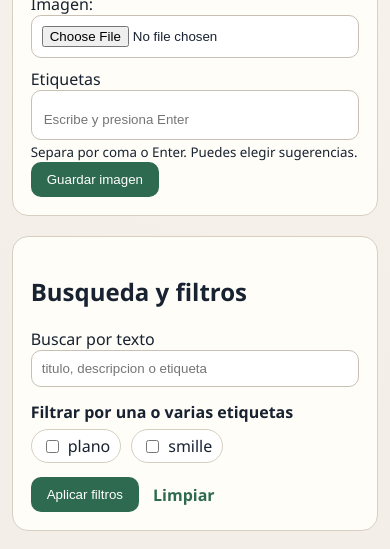
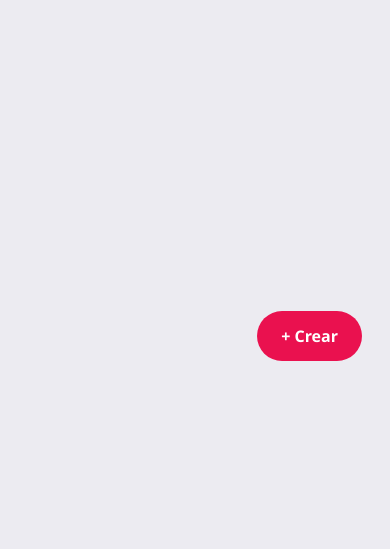
Before and after one commit to 01001110J/imgs, a Django app: page / in a window 390 px wide. Shown: the part 459-1008 px from the top of the page. After the commit the page ends 820 px from the top, so only its background shows below. Run offline with Django 5.2, Linux system fonts and the light colour scheme; data comes from the database, SQL or seed files in the repository; both versions use the stored data as it was after the commit.

Commit message:
feat: Refactor gallery app with improved forms, views, and templates; add drag-and-drop functionality for image uploads

```diff
--- a/gallery/forms.py
+++ b/gallery/forms.py
@@ -4,36 +4,29 @@ from .models import ImageItem, Tag
 
 
 class ImageItemForm(forms.ModelForm):
-    tags_text = forms.CharField(
-        required=False,
-        label="Etiquetas",
-        help_text="Separa etiquetas por coma. Ej: playa, familia, vacaciones",
-        widget=forms.TextInput(
-            attrs={
-                "placeholder": "playa, familia, vacaciones",
-                "list": "tag-suggestions",
-                "autocomplete": "off",
-            }
-        ),
-    )
+    tags_text = forms.CharField(required=False, label="Tags")
 
     class Meta:
         model = ImageItem
         fields = ["title", "description", "image", "tags_text"]
         labels = {
-            "title": "Titulo",
-            "description": "Descripcion",
+            "title": "Titulo (opcional)",
+            "description": "Descripcion (opcional)",
             "image": "Imagen",
         }
 
     def __init__(self, *args, **kwargs):
         super().__init__(*args, **kwargs)
+        self.fields["title"].required = False
         self.fields["image"].required = False
 
         if self.instance and self.instance.pk:
             self.fields["tags_text"].initial = ", ".join(
                 self.instance.tags.order_by("name").values_list("name", flat=True)
             )
+
+    def clean_title(self):
+        return (self.cleaned_data.get("title") or "").strip()
 
     def save(self, commit=True):
         item = super().save(commit=commit)
--- a/gallery/models.py
+++ b/gallery/models.py
@@ -12,7 +12,7 @@ class Tag(models.Model):
 
 
 class ImageItem(models.Model):
-    title = models.CharField(max_length=120)
+    title = models.CharField(max_length=120, blank=True, default="")
     description = models.TextField(blank=True)
     image = models.FileField(upload_to="gallery/")
     tags = models.ManyToManyField(Tag, related_name="images", blank=True)
--- a/gallery/static/gallery/styles.css
+++ b/gallery/static/gallery/styles.css
@@ -1,214 +1,97 @@
 :root {
-    --bg: #f3efe8;
-    --card: #fffdf8;
-    --ink: #182230;
-    --accent: #2d6a4f;
-    --danger: #b42318;
-    --line: #d7cfc2;
+    --bg: #ecebf1;
+    --surface: #f4f4fa;
+    --chip: #dee1eb;
+    --ink: #20161d;
+    --muted: #6d6472;
+    --primary: #be003a;
+    --line: #d8d2dd;
 }
 
 * { box-sizing: border-box; }
+body { margin: 0; font-family: "Segoe UI", sans-serif; background: var(--bg); color: var(--ink); }
 
-body {
-    margin: 0;
-    font-family: "Segoe UI", Tahoma, sans-serif;
-    background: radial-gradient(circle at top right, #f9f6ef, var(--bg) 60%);
-    color: var(--ink);
+.topbar { padding: 16px 32px 0; }
+.search-wrap input {
+    width: min(920px, 100%);
+    margin: 0 auto;
+    display: block;
+    border: none;
+    border-radius: 999px;
+    padding: 16px 22px;
+    background: #e3e5ee;
+    font-size: 20px;
 }
 
-.container {
-    width: min(1080px, 92vw);
-    margin: 30px auto 50px;
+.page { padding: 22px 32px 42px; }
+.tags-row { display: flex; flex-wrap: wrap; gap: 12px; margin-bottom: 20px; }
+.tag-pill {
+    text-decoration: none; color: #3d3040; background: var(--chip); padding: 10px 18px;
+    border-radius: 999px; font-weight: 600;
+}
+.tag-pill.is-active { background: var(--primary); color: #fff; }
+
+.masonry-grid { column-count: 4; column-gap: 16px; }
+.masonry-grid.three-col { column-count: 3; }
+.visual-card { display: inline-block; width: 100%; margin: 0 0 16px; }
+.visual-card img { width: 100%; border-radius: 20px; display: block; break-inside: avoid; }
+
+.floating-create {
+    position: fixed; right: 28px; bottom: 24px; background: #ea114f; color: #fff;
+    text-decoration: none; padding: 14px 24px; border-radius: 999px; font-weight: 700;
 }
 
-.container.narrow {
-    width: min(780px, 94vw);
+.detail-layout { display: grid; grid-template-columns: 1.5fr 1fr; gap: 24px; align-items: start; }
+.hero-image { width: 100%; border-radius: 18px; }
+.detail-side { background: var(--surface); border-radius: 16px; padding: 18px; }
+.detail-side h1 { margin: 0 0 8px; }
+.detail-side p { color: #443846; line-height: 1.5; }
+.chips { display: flex; flex-wrap: wrap; gap: 8px; margin-top: 12px; }
+.chips span { background: #e7e8f0; padding: 6px 10px; border-radius: 999px; font-size: 13px; }
+.detail-actions { display: flex; gap: 10px; flex-wrap: wrap; margin-top: 14px; }
+
+.btn {
+    border: none; background: var(--primary); color: #fff; padding: 11px 18px;
+    border-radius: 12px; text-decoration: none; cursor: pointer; font-weight: 600;
+}
+.btn-danger { background: #7f142d; }
+.btn-light { background: #ececf4; color: #291f2a; }
+
+.similar-head { margin-top: 26px; }
+
+.upload-layout { display: grid; grid-template-columns: 1.3fr 1fr; gap: 24px; }
+.drop-panel, .meta-panel { background: var(--surface); border-radius: 18px; padding: 16px; }
+.drop-zone {
+    min-height: 340px; border: 2px dashed #e7cad5; border-radius: 16px;
+    display: grid; place-items: center; text-align: center; color: var(--muted);
+}
+.drop-zone.is-dragover { background: #fceef3; border-color: #d94b77; }
+.drop-big { font-size: 34px; margin: 0; color: #1d1530; }
+
+#id_image_file { display: none; }
+.form-grid { display: grid; gap: 10px; }
+.form-grid input[type="text"], .form-grid textarea {
+    border: none; border-radius: 12px; background: #e7e9f2; padding: 12px;
+}
+.form-grid textarea { min-height: 90px; }
+
+.js-tags-hidden { display: none; }
+.chip-input-wrap { border-radius: 12px; background: #e7e9f2; padding: 8px; }
+.tag-chips { display: flex; flex-wrap: wrap; gap: 8px; margin-bottom: 8px; }
+.tag-chip { background: var(--primary); color: #fff; border-radius: 999px; padding: 5px 10px; display: inline-flex; gap: 8px; align-items: center; }
+.tag-chip-remove { background: transparent; color: #fff; border: none; cursor: pointer; padding: 0; }
+.js-tags-input { width: 100%; border: none; outline: none; background: transparent; }
+
+.preview-image { width: 100%; border-radius: 14px; margin-bottom: 12px; }
+.empty-note { color: #5d4f5d; }
+
+@media (max-width: 1000px) {
+    .masonry-grid, .masonry-grid.three-col { column-count: 2; }
+    .detail-layout, .upload-layout { grid-template-columns: 1fr; }
 }
 
-h1 { margin-bottom: 18px; }
-
-.card {
-    background: var(--card);
-    border: 1px solid var(--line);
-    border-radius: 16px;
-    padding: 18px;
-    margin-bottom: 20px;
+@media (max-width: 640px) {
+    .topbar { padding: 12px 14px 0; }
+    .page { padding: 16px 14px 90px; }
+    .masonry-grid, .masonry-grid.three-col { column-count: 1; }
 }
-
-.form-grid p { margin: 10px 0; }
-input[type="text"], textarea, input[type="file"] {
-    width: 100%;
-    border: 1px solid #c9c0b5;
-    border-radius: 10px;
-    padding: 10px;
-    background: #fff;
-}
-.js-tags-hidden { display: none; }
-
-.chip-input-wrap {
-    border: 1px solid #c9c0b5;
-    border-radius: 10px;
-    background: #fff;
-    padding: 8px;
-}
-
-.tag-chips {
-    display: flex;
-    flex-wrap: wrap;
-    gap: 8px;
-    margin-bottom: 8px;
-}
-
-.tag-chip {
-    display: inline-flex;
-    align-items: center;
-    gap: 8px;
-    padding: 5px 10px;
-    border-radius: 999px;
-    background: #eef5f0;
-    color: #254638;
-    font-size: 13px;
-}
-
-.tag-chip-remove {
-    border: none;
-    background: transparent;
-    color: #254638;
-    padding: 0;
-    line-height: 1;
-    cursor: pointer;
-    font-size: 12px;
-}
-
-.js-tags-input {
-    border: none !important;
-    padding: 4px !important;
-    outline: none;
-}
-
-button,
-.btn-secondary {
-    border: none;
-    background: var(--accent);
-    color: #fff;
-    padding: 10px 16px;
-    border-radius: 10px;
-    cursor: pointer;
-    text-decoration: none;
-    display: inline-block;
-}
-
-button:hover,
-.btn-secondary:hover { filter: brightness(1.05); }
-
-.btn-danger {
-    background: var(--danger);
-}
-
-.filter-form .label {
-    margin: 14px 0 6px;
-    font-weight: 600;
-}
-
-.tags-wrap {
-    display: flex;
-    flex-wrap: wrap;
-    gap: 10px;
-}
-
-.tag-item {
-    display: inline-flex;
-    align-items: center;
-    gap: 6px;
-    border: 1px solid var(--line);
-    border-radius: 999px;
-    padding: 5px 10px;
-    background: #fff;
-}
-
-.actions {
-    display: flex;
-    align-items: center;
-    gap: 14px;
-    margin-top: 14px;
-}
-
-.actions a {
-    color: var(--accent);
-    text-decoration: none;
-    font-weight: 600;
-}
-
-.gallery-grid {
-    display: grid;
-    grid-template-columns: repeat(auto-fill, minmax(240px, 1fr));
-    gap: 16px;
-}
-
-.image-card {
-    background: #fff;
-    border: 1px solid var(--line);
-    border-radius: 14px;
-    overflow: hidden;
-}
-
-.image-card img {
-    width: 100%;
-    height: 190px;
-    object-fit: cover;
-    display: block;
-}
-
-.image-card .content { padding: 12px; }
-.image-card h3 { margin: 0 0 8px; }
-.image-card p { margin: 0 0 10px; }
-
-.chips {
-    display: flex;
-    flex-wrap: wrap;
-    gap: 8px;
-}
-
-.chips span {
-    font-size: 12px;
-    padding: 5px 8px;
-    border-radius: 999px;
-    background: #eef5f0;
-    color: #254638;
-}
-
-.chips .muted { background: #f0f0f0; color: #666; }
-
-.card-actions {
-    margin-top: 12px;
-    display: flex;
-    gap: 10px;
-    align-items: center;
-}
-
-.card-actions form {
-    margin: 0;
-}
-
-.preview {
-    width: 100%;
-    max-height: 360px;
-    object-fit: cover;
-    border-radius: 12px;
-    border: 1px solid var(--line);
-    margin-bottom: 14px;
-}
-
-.empty {
-    grid-column: 1 / -1;
-    border: 1px dashed var(--line);
-    border-radius: 12px;
-    padding: 20px;
-    text-align: center;
-    background: #fff;
-}
-
-@media (max-width: 720px) {
-    .container { width: 94vw; margin-top: 16px; }
-    .image-card img { height: 170px; }
-}
--- a/gallery/static/gallery/tags.js
+++ b/gallery/static/gallery/tags.js
@@ -4,14 +4,13 @@
     }
 
     function initTagInput(container) {
-        if (!container) return;
-
-        var hiddenInput = container.querySelector(".js-tags-hidden");
+        var hiddenInput = container.querySelector('input[name="tags_text"]');
         var textInput = container.querySelector(".js-tags-input");
         var chipsWrap = container.querySelector(".js-tags-chips");
         var suggestions = container.querySelector(".js-tags-suggestions");
+        if (!hiddenInput || !textInput || !chipsWrap) return;
 
-        if (!hiddenInput || !textInput || !chipsWrap) return;
+        hiddenInput.classList.add("js-tags-hidden");
 
         var tags = [];
 
@@ -30,7 +29,6 @@
                 removeBtn.type = "button";
                 removeBtn.className = "tag-chip-remove";
                 removeBtn.textContent = "x";
-                removeBtn.setAttribute("aria-label", "Quitar etiqueta " + tag);
                 removeBtn.addEventListener("click", function () {
                     tags = tags.filter(function (t) { return t !== tag; });
                     renderChips();
@@ -44,31 +42,26 @@
 
         function addTag(raw) {
             var tag = normalizeTag(raw);
-            if (!tag) return;
-            if (!tags.includes(tag)) {
+            if (tag && !tags.includes(tag)) {
                 tags.push(tag);
                 renderChips();
                 syncHidden();
             }
         }
 
-        function loadInitialTags() {
-            var initial = hiddenInput.value || "";
-            initial.split(",").forEach(function (value) {
-                var tag = normalizeTag(value);
-                if (tag && !tags.includes(tag)) tags.push(tag);
-            });
-            renderChips();
-            syncHidden();
-        }
+        (hiddenInput.value || "").split(",").forEach(function (value) {
+            var tag = normalizeTag(value);
+            if (tag && !tags.includes(tag)) tags.push(tag);
+        });
+        renderChips();
+        syncHidden();
 
         textInput.addEventListener("keydown", function (event) {
             if (event.key === "Enter" || event.key === ",") {
                 event.preventDefault();
                 addTag(textInput.value);
                 textInput.value = "";
-            }
-            if (event.key === "Backspace" && !textInput.value && tags.length > 0) {
+            } else if (event.key === "Backspace" && !textInput.value && tags.length) {
                 tags.pop();
                 renderChips();
                 syncHidden();
@@ -96,12 +89,9 @@
                 syncHidden();
             });
         }
-
-        loadInitialTags();
     }
 
     document.addEventListener("DOMContentLoaded", function () {
-        var tagEditors = document.querySelectorAll(".js-tag-editor");
-        tagEditors.forEach(initTagInput);
+        document.querySelectorAll(".js-tag-editor").forEach(initTagInput);
     });
 })();
--- /dev/null
+++ b/gallery/templates/gallery/base.html
@@ -0,0 +1,20 @@
+{% load static %}
+<!DOCTYPE html>
+<html lang="es">
+<head>
+    <meta charset="UTF-8">
+    <meta name="viewport" content="width=device-width, initial-scale=1.0">
+    <title>{% block title %}Galeria{% endblock %}</title>
+    <link rel="stylesheet" href="{% static 'gallery/styles.css' %}">
+</head>
+<body>
+    <header class="topbar">
+        <form method="get" action="{% url 'gallery:home' %}" class="search-wrap">
+            <input name="q" type="text" value="{{ query|default:'' }}" placeholder="Search for inspiration...">
+        </form>
+    </header>
+    {% block content %}{% endblock %}
+    <script src="{% static 'gallery/tags.js' %}"></script>
+    <script src="{% static 'gallery/gallery.js' %}"></script>
+</body>
+</html>
--- /dev/null
+++ b/gallery/templates/gallery/home.html
@@ -0,0 +1,26 @@
+{% extends 'gallery/base.html' %}
+
+{% block title %}Home{% endblock %}
+
+{% block content %}
+<main class="page home-page">
+    <section class="tags-row">
+        <a class="tag-pill {% if not active_tag %}is-active{% endif %}" href="{% url 'gallery:home' %}{% if query %}?q={{ query|urlencode }}{% endif %}">All</a>
+        {% for tag in tags %}
+            <a class="tag-pill {% if active_tag and active_tag.id == tag.id %}is-active{% endif %}" href="{% url 'gallery:home' %}?{% if query %}q={{ query|urlencode }}&{% endif %}tag={{ tag.id }}">{{ tag.name }}</a>
+        {% endfor %}
+    </section>
+
+    <section class="masonry-grid">
+        {% for image in images %}
+            <a class="visual-card" href="{% url 'gallery:detail' image.id %}">
+                <img src="{{ image.image.url }}" alt="{{ image.title|default:'imagen' }}" draggable="true" data-drag-url="{{ image.image.url }}">
+            </a>
+        {% empty %}
+            <p class="empty-note">No hay imagenes para mostrar.</p>
+        {% endfor %}
+    </section>
+
+    <a class="floating-create" href="{% url 'gallery:upload' %}">+ Crear</a>
+</main>
+{% endblock %}
--- a/gallery/urls.py
+++ b/gallery/urls.py
@@ -1,11 +1,13 @@
 from django.urls import path
 
-from .views import delete_image_view, edit_image_view, gallery_view
+from .views import delete_image_view, edit_image_view, home_view, image_detail_view, upload_view
 
 app_name = "gallery"
 
 urlpatterns = [
-    path("", gallery_view, name="index"),
+    path("", home_view, name="home"),
+    path("imagen/<int:image_id>/", image_detail_view, name="detail"),
+    path("subir/", upload_view, name="upload"),
     path("editar/<int:image_id>/", edit_image_view, name="edit"),
     path("eliminar/<int:image_id>/", delete_image_view, name="delete"),
 ]
--- a/gallery/views.py
+++ b/gallery/views.py
@@ -1,4 +1,4 @@
-from django.db.models import Q
+from django.db.models import Count, Q
 from django.shortcuts import get_object_or_404, redirect, render
 from django.views.decorators.http import require_POST
 
@@ -6,20 +6,11 @@ from .forms import ImageItemForm
 from .models import ImageItem, Tag
 
 
-def gallery_view(request):
-    if request.method == "POST":
-        form = ImageItemForm(request.POST, request.FILES)
-        if form.is_valid():
-            form.save()
-            return redirect("gallery:index")
-    else:
-        form = ImageItemForm()
-
+def home_view(request):
     query = request.GET.get("q", "").strip()
-    selected_tag_ids = request.GET.getlist("tags")
+    selected_tag_id = request.GET.get("tag", "").strip()
 
     images = ImageItem.objects.prefetch_related("tags").all()
-
     if query:
         images = images.filter(
             Q(title__icontains=query)
@@ -27,20 +18,55 @@ def gallery_view(request):
             | Q(tags__name__icontains=query)
         ).distinct()
 
-    selected_tags = Tag.objects.filter(id__in=selected_tag_ids)
-    for tag in selected_tags:
-        images = images.filter(tags=tag)
+    active_tag = None
+    if selected_tag_id:
+        active_tag = Tag.objects.filter(id=selected_tag_id).first()
+        if active_tag:
+            images = images.filter(tags=active_tag)
 
-    all_tags = Tag.objects.all()
+    context = {
+        "images": images,
+        "tags": Tag.objects.all(),
+        "query": query,
+        "active_tag": active_tag,
+    }
+    return render(request, "gallery/home.html", context)
+
+
+def image_detail_view(request, image_id):
+    image = get_object_or_404(ImageItem.objects.prefetch_related("tags"), id=image_id)
+    tag_ids = list(image.tags.values_list("id", flat=True))
+
+    similar_images = (
+        ImageItem.objects.exclude(id=image.id)
+        .filter(tags__id__in=tag_ids)
+        .annotate(shared_tags=Count("tags", filter=Q(tags__id__in=tag_ids)))
+        .order_by("-shared_tags", "-created_at")
+        .distinct()[:8]
+    )
+
+    context = {
+        "image": image,
+        "similar_images": similar_images,
+    }
+    return render(request, "gallery/detail.html", context)
+
+
+def upload_view(request):
+    if request.method == "POST":
+        form = ImageItemForm(request.POST, request.FILES)
+        if form.is_valid():
+            image = form.save()
+            return redirect("gallery:detail", image_id=image.id)
+    else:
+        form = ImageItemForm()
+
     context = {
         "form": form,
-        "images": images,
-        "tags": all_tags,
-        "tag_names": all_tags.values_list("name", flat=True),
-        "query": query,
-        "selected_tag_ids": {str(tag_id) for tag_id in selected_tag_ids},
+        "tag_names": Tag.objects.values_list("name", flat=True),
+        "mode": "create",
     }
-    return render(request, "gallery/index.html", context)
+    return render(request, "gallery/upload.html", context)
 
 
 def edit_image_view(request, image_id):
@@ -50,7 +76,7 @@ def edit_image_view(request, image_id):
         form = ImageItemForm(request.POST, request.FILES, instance=image)
         if form.is_valid():
             form.save()
-            return redirect("gallery:index")
+            return redirect("gallery:detail", image_id=image.id)
     else:
         form = ImageItemForm(instance=image)
 
@@ -58,12 +84,13 @@ def edit_image_view(request, image_id):
         "form": form,
         "image": image,
         "tag_names": Tag.objects.values_list("name", flat=True),
+        "mode": "edit",
     }
-    return render(request, "gallery/edit.html", context)
+    return render(request, "gallery/upload.html", context)
 
 
 @require_POST
 def delete_image_view(request, image_id):
     image = get_object_or_404(ImageItem, id=image_id)
     image.delete()
-    return redirect("gallery:index")
+    return redirect("gallery:home")
```
Also changed, not shown: gallery/static/gallery/gallery.js (added, +53 -0 lines), gallery/templates/gallery/detail.html (added, +41 -0 lines), gallery/templates/gallery/upload.html (added, +50 -0 lines), db.sqlite3, gallery/migrations/0002_alter_imageitem_title.py (added).
